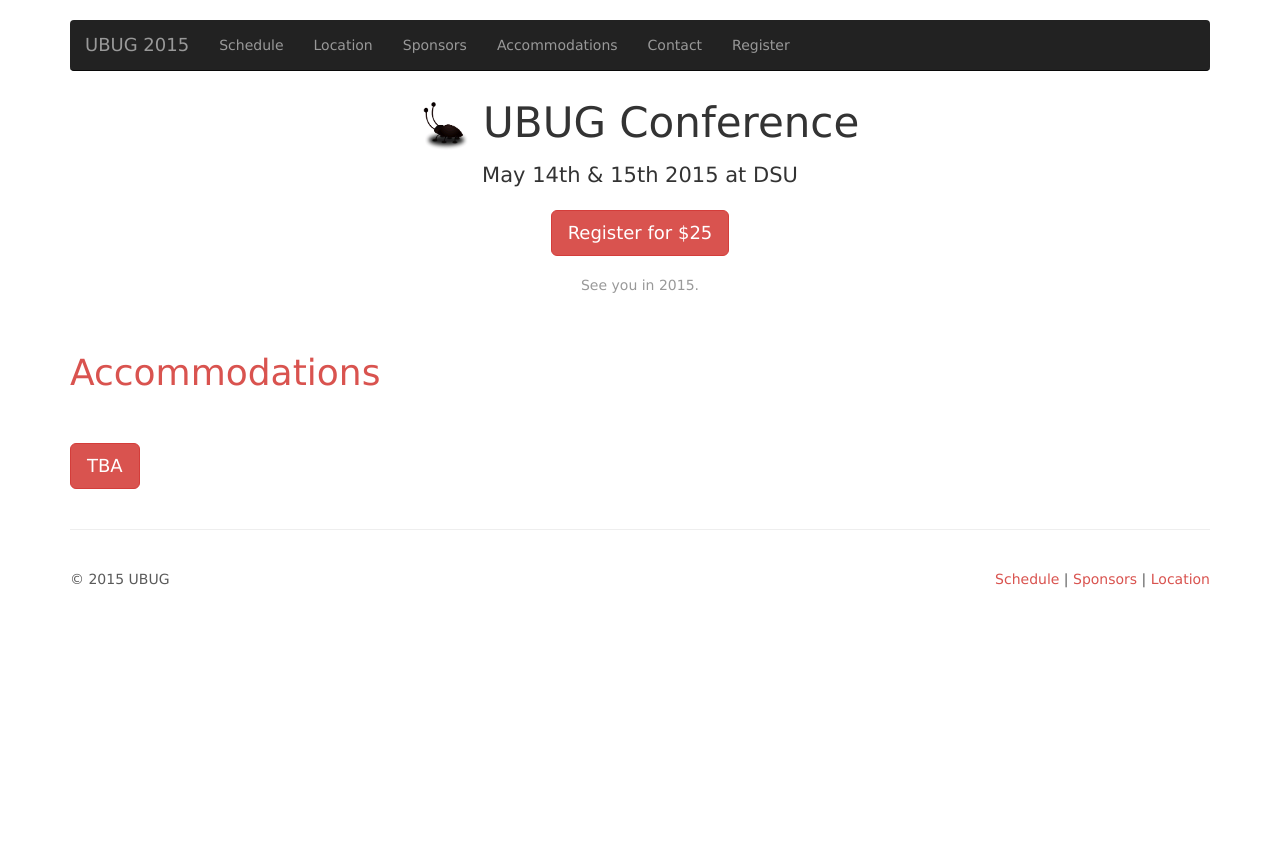
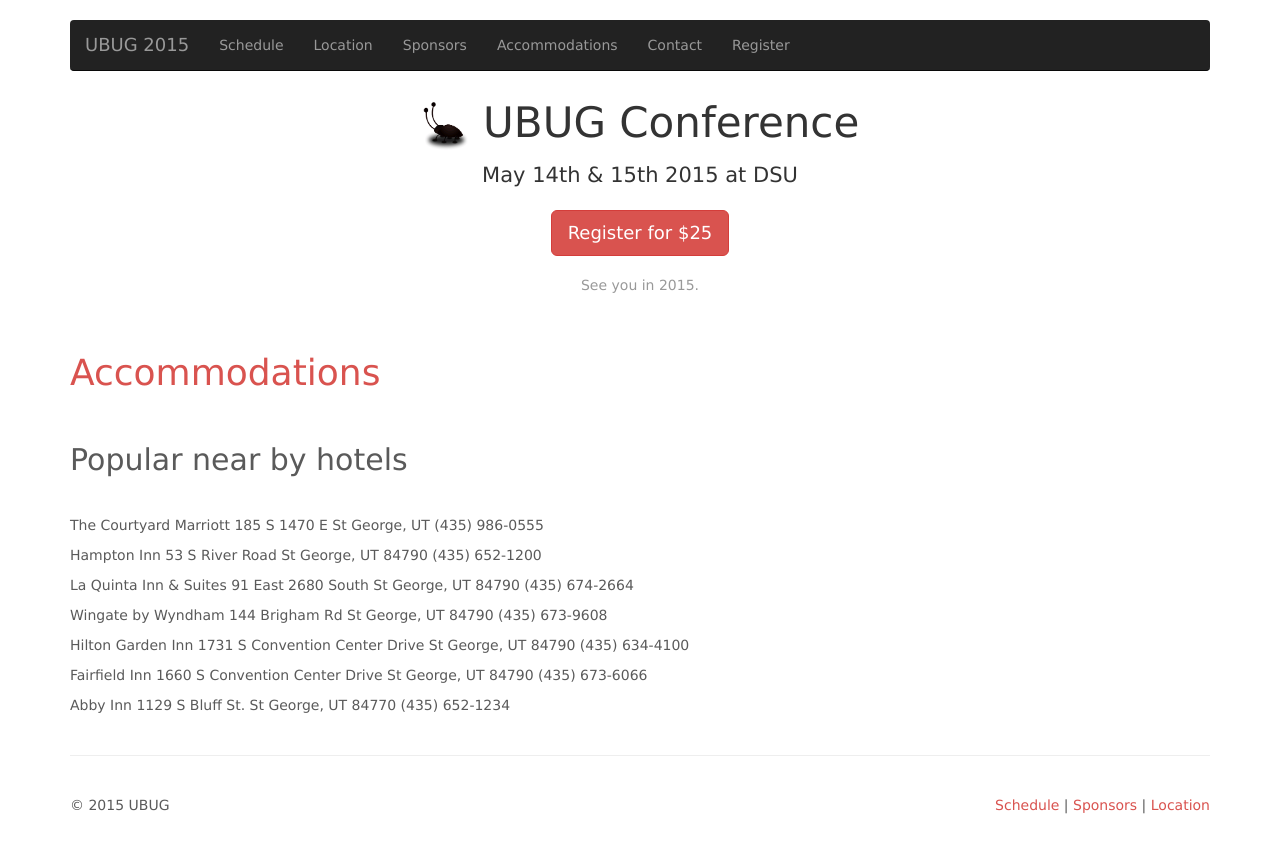
Before and after one commit to ubug/ubug.github.io, a Jekyll site: the page built from accommodations/index.md, in a window 1280 px wide. Shown: the top 853 px of the page. Built offline with Jekyll 4.4.1, drawn with Linux system fonts in a browser that asks for light colours; nearby versions of some CDN libraries; Markdown is read by kramdown in place of the engine named in the settings.

Commit message:
added hotels

```diff
--- a/accommodations/index.md
+++ b/accommodations/index.md
@@ -2,6 +2,40 @@
 layout: page
 title: Accommodations
 ---
-<a class="btn btn-primary btn-lg" href="">
-  TBA
-</a>
+
+## Popular near by hotels
+
+The Courtyard Marriott
+185 S 1470 E
+St George, UT
+(435) 986-0555
+
+Hampton Inn
+53 S River Road
+St George, UT 84790
+(435) 652-1200
+
+La Quinta Inn & Suites
+91 East 2680 South
+St George, UT 84790
+(435) 674-2664
+
+Wingate by Wyndham
+144 Brigham Rd
+St George, UT 84790
+(435) 673-9608
+
+Hilton Garden Inn
+1731 S Convention Center Drive
+St George, UT 84790
+(435) 634-4100
+
+Fairfield Inn
+1660 S Convention Center Drive
+St George, UT 84790
+(435) 673-6066
+
+Abby Inn
+1129 S Bluff St.
+St George, UT 84770
+(435) 652-1234
```
